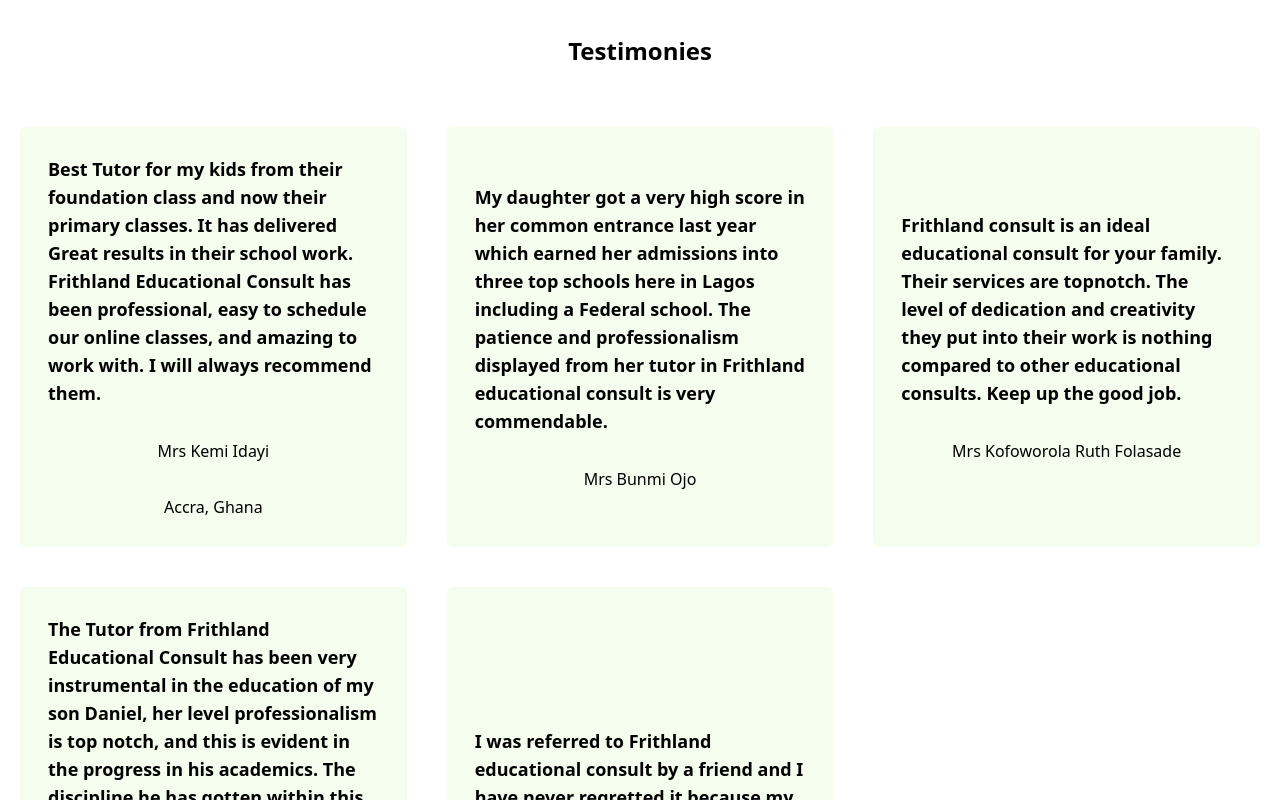
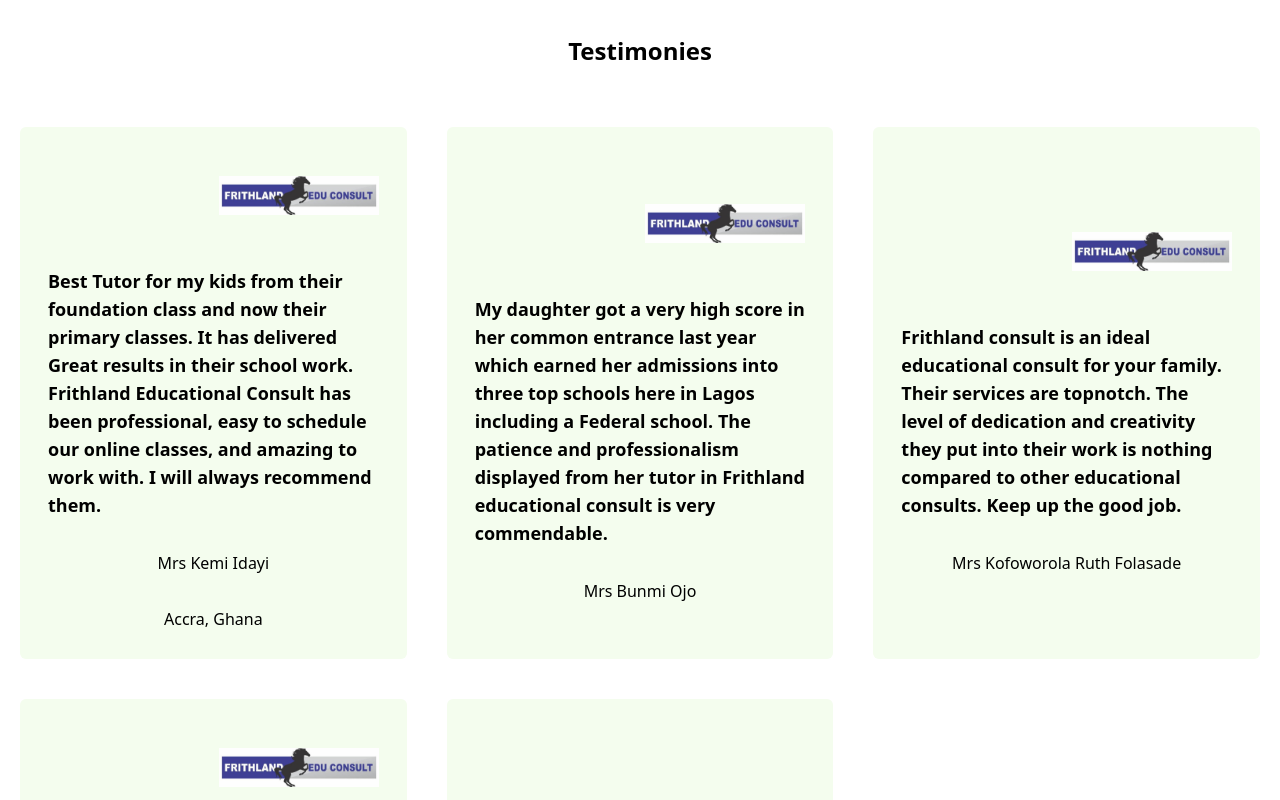
Before and after one commit to Mayor-Rhymes/learning-platform, a Vue app: page / in a window 1280 px wide. Shown: the part 2120-2920 px from the top of the page. Built offline with nearby package versions, Linux system fonts and the light colour scheme; a web font is replaced by a local one; what @splidejs/vue-splide would draw is missing.

Commit message:
Added logo to testimonials boxes

```diff
--- a/src/components/Testimonial.vue
+++ b/src/components/Testimonial.vue
@@ -1,13 +1,20 @@
 <script setup lang="ts">
-   import { defineProps } from 'vue';
+import { defineProps } from "vue";
 
-   defineProps<{content: string; author: string; location?: string}>();
+defineProps<{ content: string; author: string; location?: string }>();
 </script>
 
 <template>
-  <div class="bg-[#F4FDEE] p-7 rounded-md flex flex-col items-center justify-center gap-8">
+  <div
+    class="bg-[#F4FDEE] p-7 rounded-md flex flex-col items-center justify-center gap-8"
+  >
+    <img
+      src="../assets/frithland_logo.jpg"
+      alt="frithland_logo"
+      class="w-40 h-20 object-scale-down self-end"
+    />
     <p class="text-lg font-semibold">
-       {{ content }}
+      {{ content }}
     </p>
 
     <p class="text-md font-medium">{{ author }}</p>
```
